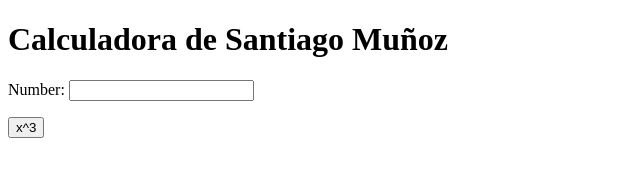
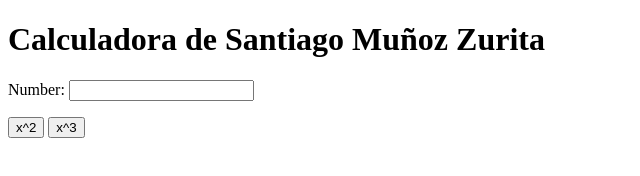
Before and after one commit to santipmz/my_calculator_2, a plain HTML site: page index.html in a window 1280 px wide. Shown: the whole page, without its empty margins (0-640 px from the left). Drawn offline with Linux system fonts and the light colour scheme.

Commit message:
X^2 button

```diff
--- a/index.html
+++ b/index.html
@@ -5,10 +5,11 @@
 		<meta charset="utf-8">
 	</head>
 	<body>
-		<h1>Calculadora de Santiago Muñoz</h1>
+		<h1>Calculadora de Santiago Muñoz Zurita</h1>
 		Number:
 		<input type="text" id="n1">
 		<p>
+			<button onclick="square()"> x^2 </button>
 			<button onclick="cube()"> x^3 </button>
 		</p>
 		<script type="text/javascript">
@@ -16,6 +17,10 @@
 				var num = document.getElementById("n1");
 				num.value = Math.pow(num.value, 3);
 			}
+			function square() {
+				var num = document.getElementById("n1");
+				num.value = Math.pow(num.value, 2);
+			}
 		</script>
 	</body>
 </html>
```
